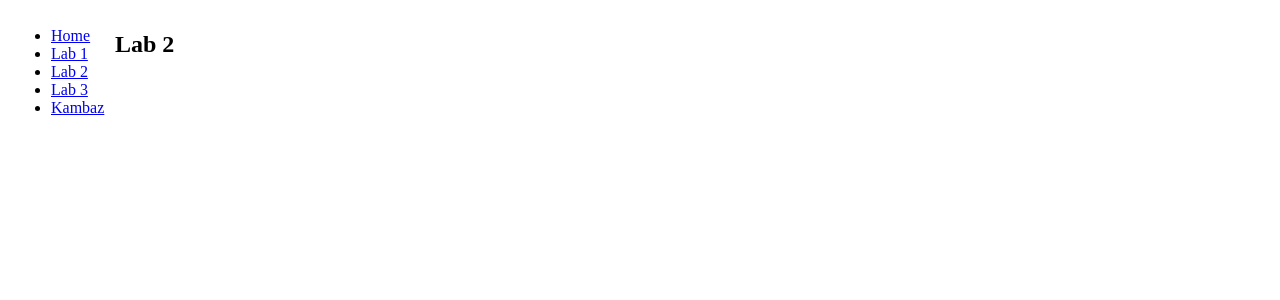
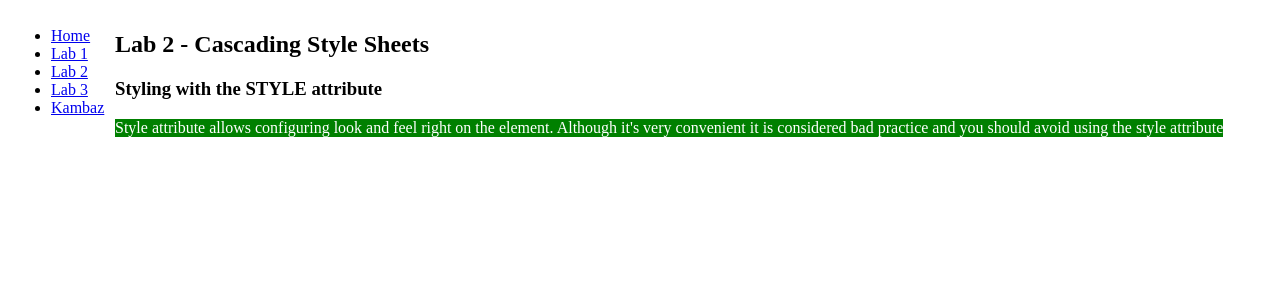
Before and after one commit to agrvspr/kambaz-next-js, a Next.js app: page /labs/lab2 in a window 1280 px wide. Shown: the top 300 px of the page. Built offline with nearby package versions, Linux system fonts and the light colour scheme.

Commit message:
working bugs with vercel

```diff
--- /dev/null
+++ b/app/labs/lab2/index.css
@@ -0,0 +1,4 @@
+p {
+   background-color: green;
+   color: white;
+}
--- a/app/labs/lab2/page.tsx
+++ b/app/labs/lab2/page.tsx
@@ -1,6 +1,12 @@
+import "./index.css";
 export default function Lab2() {
   return (
-    <div>
-      <h2>Lab 2</h2>
-    </div>
-);}
+    <div id="wd-lab2">
+      <h2>Lab 2 - Cascading Style Sheets</h2>
+      <h3>Styling with the STYLE attribute</h3>
+      <p>
+        Style attribute allows configuring look and feel
+        right on the element. Although it's very convenient
+        it is considered bad practice and you should avoid
+        using the style attribute</p>
+    </div> );}
```
